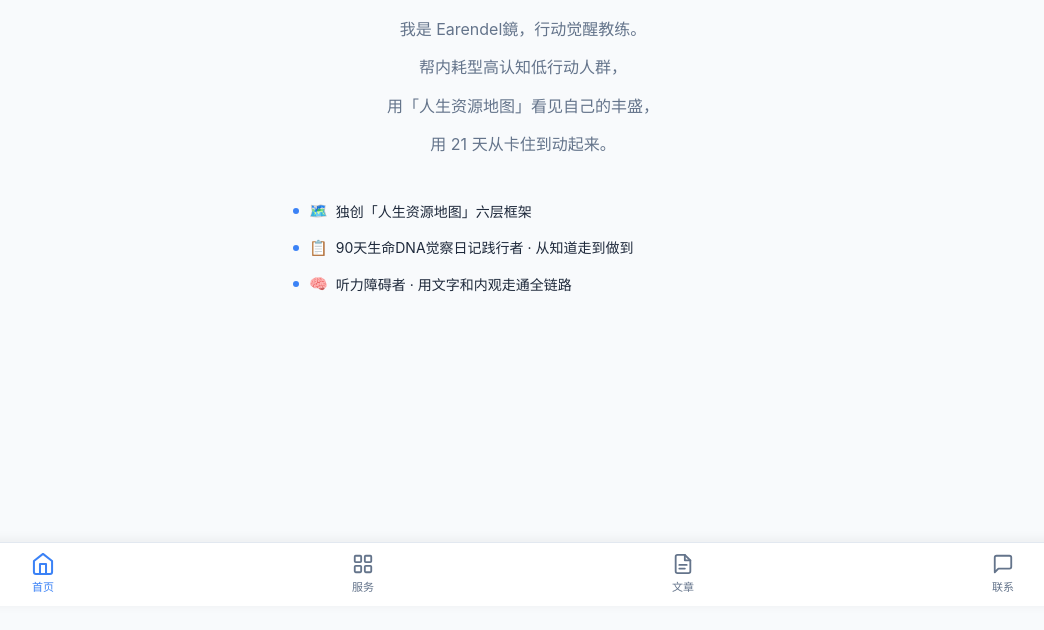
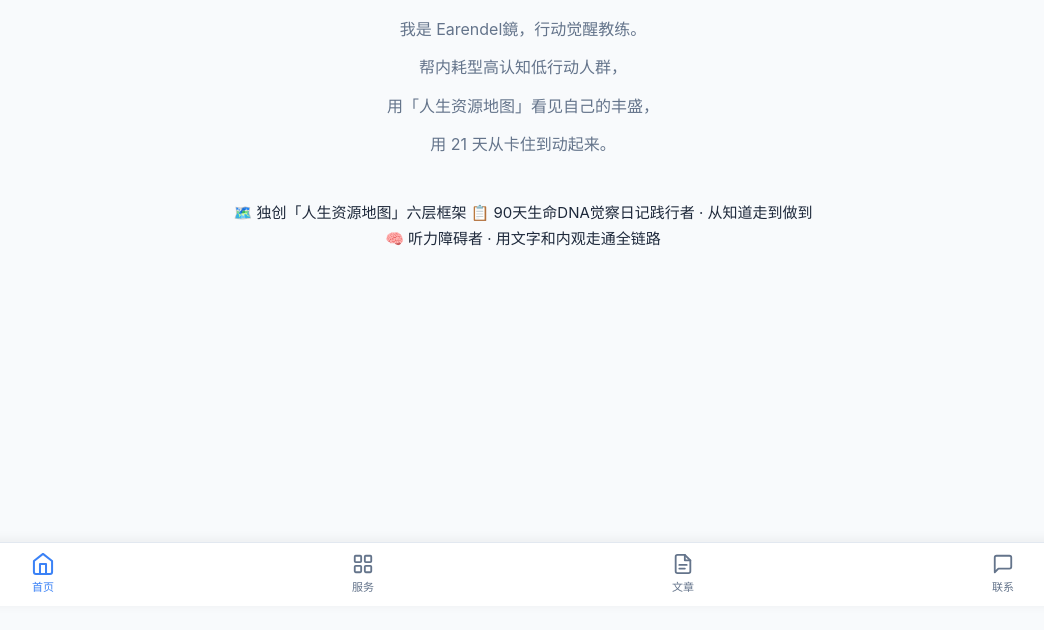
Before and after one commit to yuehuaqing358/yuehuaqing358.github.io, a plain HTML site: page index.html in a window 1280 px wide. Shown: the part 194-824 px from the top of the page, without its empty margins (117-1161 px from the left). Drawn offline with nearby package versions, Linux system fonts and the light colour scheme.

```diff
--- a/index.html
+++ b/index.html
@@ -22,10 +22,10 @@
         <p>用「人生资源地图」看见自己的丰盛，</p>
         <p>用 21 天从卡住到动起来。</p>
       </div>
-      <div class="hero-points">
-        <div class="hero-point"><span class="point-dot"></span><span class="point-emoji">🗺️</span> 独创「人生资源地图」六层框架</div>
-        <div class="hero-point"><span class="point-dot"></span><span class="point-emoji">📋</span> 90天生命DNA觉察日记践行者 · 从知道走到做到</div>
-        <div class="hero-point"><span class="point-dot"></span><span class="point-emoji">🧠</span> 听力障碍者 · 用文字和内观走通全链路</div>
+      <div class="hero-tags">
+        <span class="hero-tag">🗺️ 独创「人生资源地图」六层框架</span>
+        <span class="hero-tag">📋 90天生命DNA觉察日记践行者 · 从知道走到做到</span>
+        <span class="hero-tag">🧠 听力障碍者 · 用文字和内观走通全链路</span>
       </div>
     </div>
 
```
